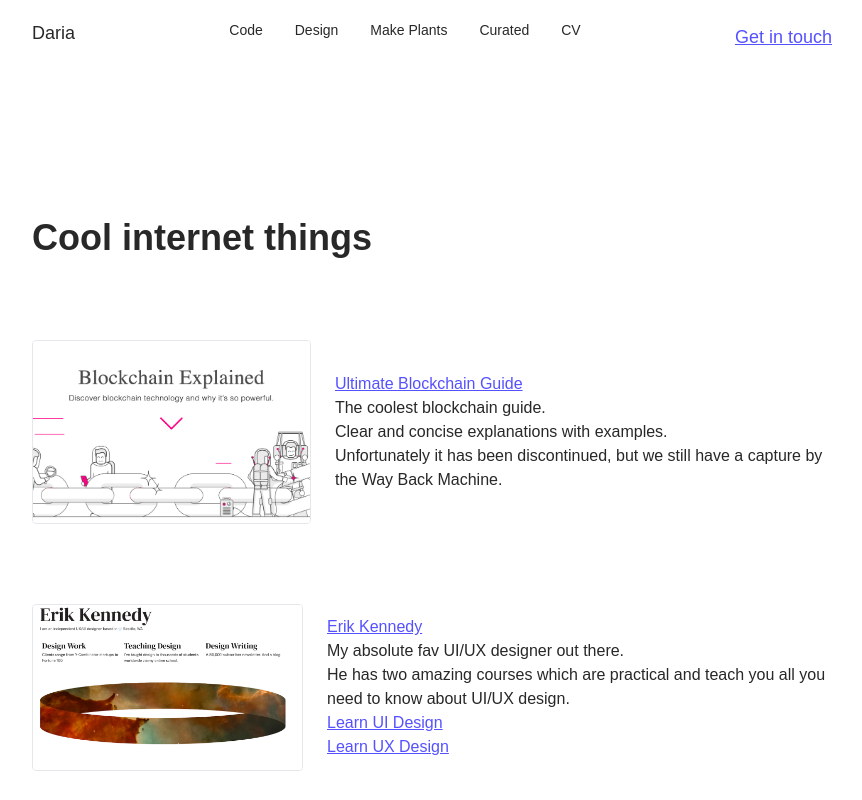
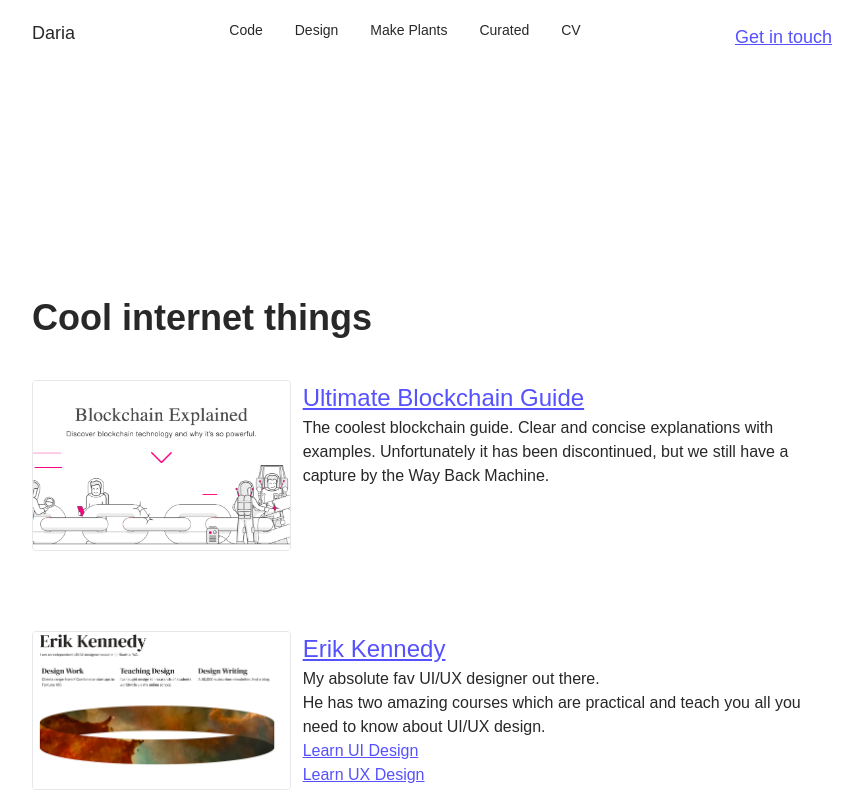
Before and after one commit to piggydoughnut/me, a React (Create React App) app: page /curated-list in a window 1280 px wide. Shown: the top 800 px of the page, without its empty margins (208-1070 px from the left). Built offline with nearby package versions, Linux system fonts and the light colour scheme.

Commit message:
curated list

```diff
--- a/src/pages/CuratedList.tsx
+++ b/src/pages/CuratedList.tsx
@@ -1,70 +1,82 @@
 import { ExternalLink } from "components/Link";
 
-export default function CuratedList() {
+const CuratedItem = ({
+  url,
+  imageUrl,
+  title,
+  description,
+}: {
+  url: string;
+  imageUrl: string;
+  title: string;
+  description: string | Array<string | React.ReactNode>;
+}) => {
   return (
-    <div className="mt-40">
-      <h1 className="font-bold leading-tight max-w-md mb-3">
-        Cool internet things
-      </h1>
-
-      <div className="flex flex-col sm:flex-row items-center gap-6 mt-20">
-        <a
-          href="http://web.archive.org/web/20221021070418/https://www.upfolio.com/ultimate-blockchain-guide"
-          rel="noreferrer"
-          target="_blank"
-        >
+    <div className="grid grid-rows-2 grid-cols-none sm:grid-rows-none sm:grid-cols-3 items-start gap-3">
+      <a href={url} rel="noreferrer" target="_blank">
         <img
-            src="/curated/upfolio.png"
+          src={imageUrl}
           alt="upfolio"
           width={370}
           className="border rounded"
         ></img>
       </a>
 
-        <p>
-          <ExternalLink link="http://web.archive.org/web/20221021070418/https://www.upfolio.com/ultimate-blockchain-guide">
-            Ultimate Blockchain Guide
-          </ExternalLink>{" "}
-          <br />
-          The coolest blockchain guide. <br />
-          Clear and concise explanations with examples. <br />
-          Unfortunately it has been discontinued, but we still have a capture by
-          the Way Back Machine.
+      <p className="col-span-2 self-start">
+        <h2>
+          <ExternalLink link={url}>{title}</ExternalLink>
+        </h2>
+        {description}
       </p>
     </div>
+  );
+};
 
-      <div className="flex flex-col sm:flex-row items-center gap-6 mt-20">
-        <a
-          href="https://www.erikdkennedy.com/"
-          rel="noreferrer"
-          target="_blank"
+export default function CuratedList() {
+  return (
+    <div className="mt-40">
+      <h1 className="font-bold leading-tight max-w-md mb-3 mt-20">
+        Cool internet things
+      </h1>
+      <div className="flex flex-col gap-20 mt-10">
+        {[
+          {
+            url: "http://web.archive.org/web/20221021070418/https://www.upfolio.com/ultimate-blockchain-guide",
+            imageUrl: "/curated/upfolio.png",
+            title: "Ultimate Blockchain Guide",
+            description:
+              "The coolest blockchain guide. Clear and concise explanations with examples. Unfortunately it has been discontinued, but we still have a capture by the Way Back Machine.",
+          },
+          {
+            url: "https://www.erikdkennedy.com/",
+            imageUrl: "/curated/erik.png",
+            title: "Erik Kennedy",
+            description: [
+              "My absolute fav UI/UX designer out there.",
+              <br key="br1" />,
+              "He has two amazing courses which are practical and teach you all you need to know about UI/UX design.",
+              <br key="br2" />,
+              <ExternalLink key="link1" link="https://www.learnui.design/">
+                Learn UI Design
+              </ExternalLink>,
+              <br key="br3" />,
+              <ExternalLink
+                key="link2"
+                link="https://www.learnui.design/courses/learn-ux-design.html"
               >
-          <img
-            src="/curated/erik.png"
-            alt="upfolio"
-            width={400}
-            className="border rounded"
-          ></img>
-        </a>
-
-        <p>
-          <ExternalLink link="https://www.erikdkennedy.com/">
-            Erik Kennedy
-          </ExternalLink>{" "}
-          <br />
-          My absolute fav UI/UX designer out there.
-          <br />
-          He has two amazing courses which are practical and teach you all you
-          need to know about UI/UX design.
-          <br />
-          <ExternalLink link="https://www.learnui.design/">
-            Learn UI Design
-          </ExternalLink>
-          <br />
-          <ExternalLink link="https://www.learnui.design/courses/learn-ux-design.html">
                 Learn UX Design
-          </ExternalLink>
-        </p>
+              </ExternalLink>,
+            ],
+          },
+        ].map((item) => (
+          <CuratedItem
+            key={item.title}
+            url={item.url}
+            imageUrl={item.imageUrl}
+            title={item.title}
+            description={item.description}
+          />
+        ))}
       </div>
     </div>
   );
```
Lines whose indentation alone changed are shown as unchanged.
